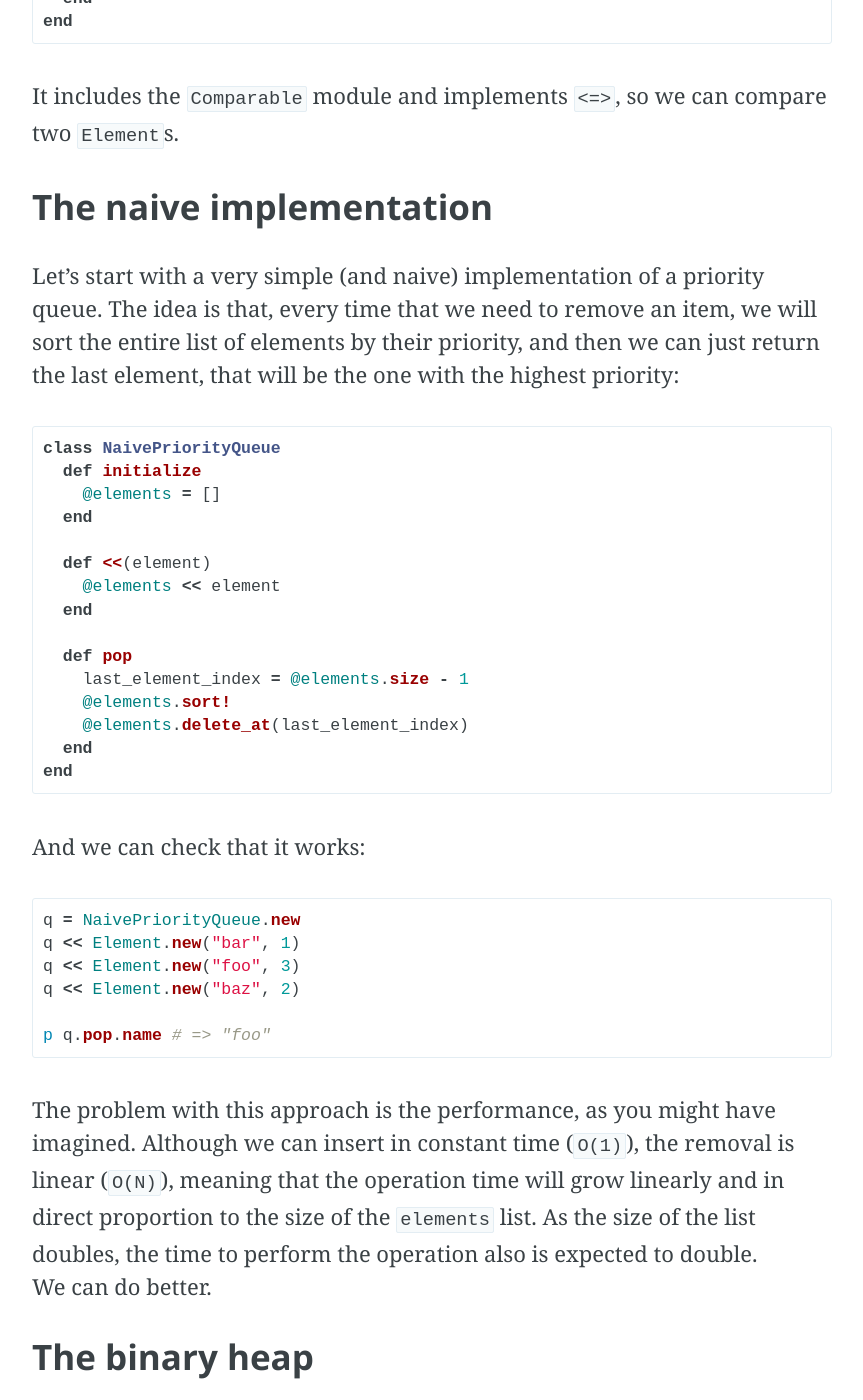
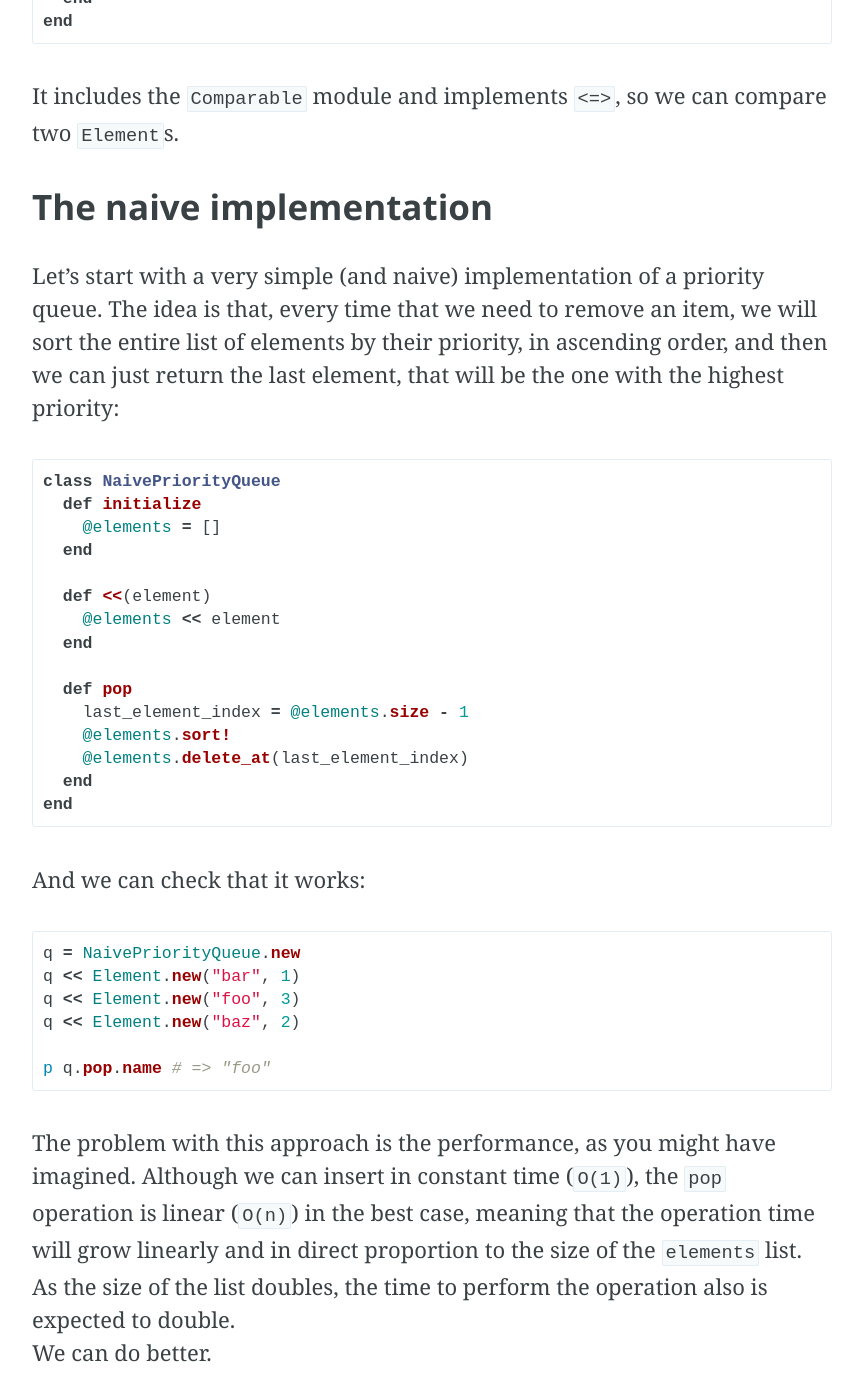
Before and after one commit to brianstorti/brianstorti.github.io, a Jekyll site: the page built from _posts/2015-01-31-implementing-a-priority-queue-in-ruby.md, in a window 1280 px wide and 1400 px high, scrolled down 2318 px. Shown: the whole window, without its empty margins (208-1071 px from the left). Built offline with Jekyll 4.4.1, drawn with Linux system fonts in a browser that asks for light colours; Markdown is read by kramdown in place of the engine named in the settings; a script that is not in the unit is left out; comment, search, counter and statistics services are not loaded.

Commit message:
O(n) is the correct notation

````diff
--- a/_posts/2015-01-31-implementing-a-priority-queue-in-ruby.md
+++ b/_posts/2015-01-31-implementing-a-priority-queue-in-ruby.md
@@ -57,7 +57,7 @@ It includes the `Comparable` module and implements `<=>`, so we can compare two
 ### The naive implementation
 
 Let's start with a very simple (and naive) implementation of a priority queue. The idea is that, every time that we need to remove an item, we will sort
-the entire list of elements by their priority, and then we can just return the last element, that will be the one with the highest priority:
+the entire list of elements by their priority, in ascending order, and then we can just return the last element, that will be the one with the highest priority:
 
 ```ruby
 class NaivePriorityQueue
@@ -88,7 +88,7 @@ q << Element.new("baz", 2)
 p q.pop.name # => "foo"
 ```
 
-The problem with this approach is the performance, as you might have imagined. Although we can insert in constant time (`O(1)`), the removal is linear (`O(N)`), meaning that
+The problem with this approach is the performance, as you might have imagined. Although we can insert in constant time (`O(1)`), the `pop` operation is linear (`O(n)`) in the best case, meaning that
 the operation time will grow linearly and in direct proportion to the size of the `elements` list. As the size of the list doubles, the time to perform the operation also
 is expected to double.
 We can do better.
````
